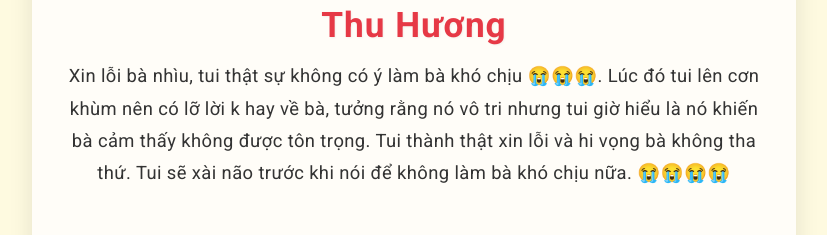
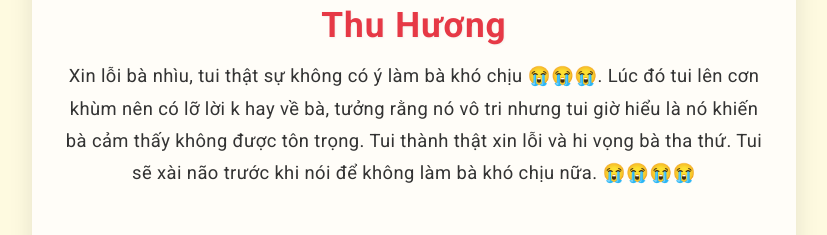
Before and after one commit to nhuutrong203/loixinloimuonmang, a Vue app: page / in a window 1280 px wide. Shown: the part 209-444 px from the top of the page, without its empty margins (226-1053 px from the left). Built offline with nearby package versions, Linux system fonts and the light colour scheme.

Commit message:
Update Apology.vue

```diff
--- a/src/components/Apology.vue
+++ b/src/components/Apology.vue
@@ -8,7 +8,7 @@
       <p class="text">
         Xin lỗi bà nhìu, tui thật sự không có ý làm bà khó chịu 😭😭😭.
         Lúc đó tui lên cơn khùm nên có lỡ lời k hay về bà, tưởng rằng nó vô tri nhưng tui giờ hiểu là nó khiến bà cảm thấy không được tôn trọng.
-        Tui thành thật xin lỗi và hi vọng bà không tha thứ. Tui sẽ xài não trước khi nói để không làm bà khó chịu nữa. 😭😭😭😭
+        Tui thành thật xin lỗi và hi vọng bà tha thứ. Tui sẽ xài não trước khi nói để không làm bà khó chịu nữa. 😭😭😭😭
       </p>
 
       <div class="buttons">
```
